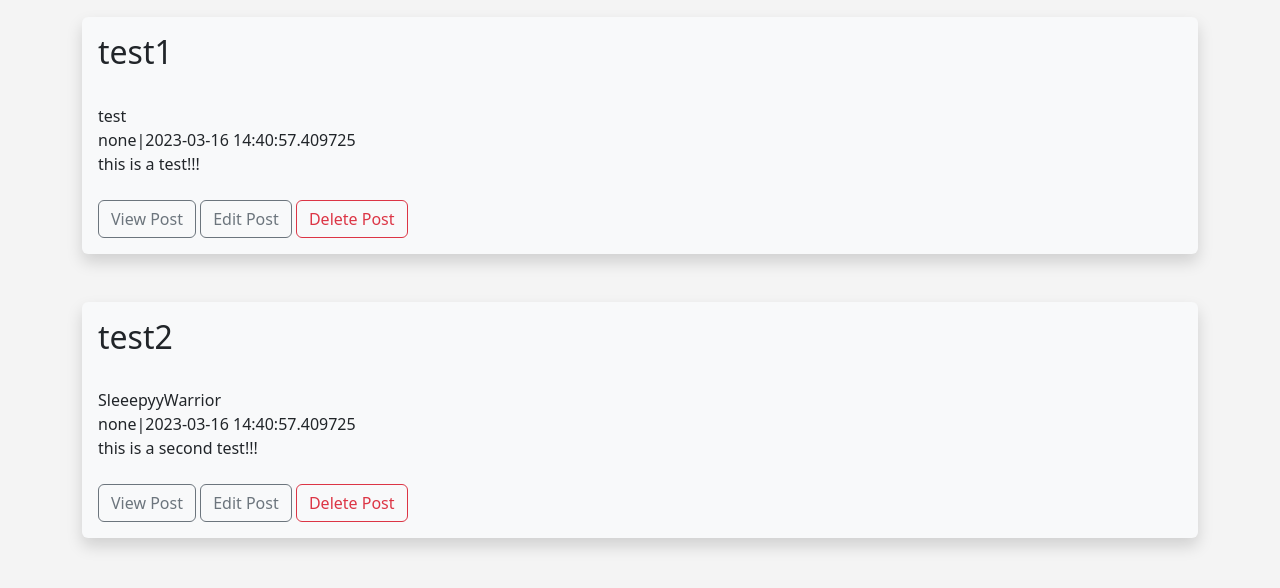
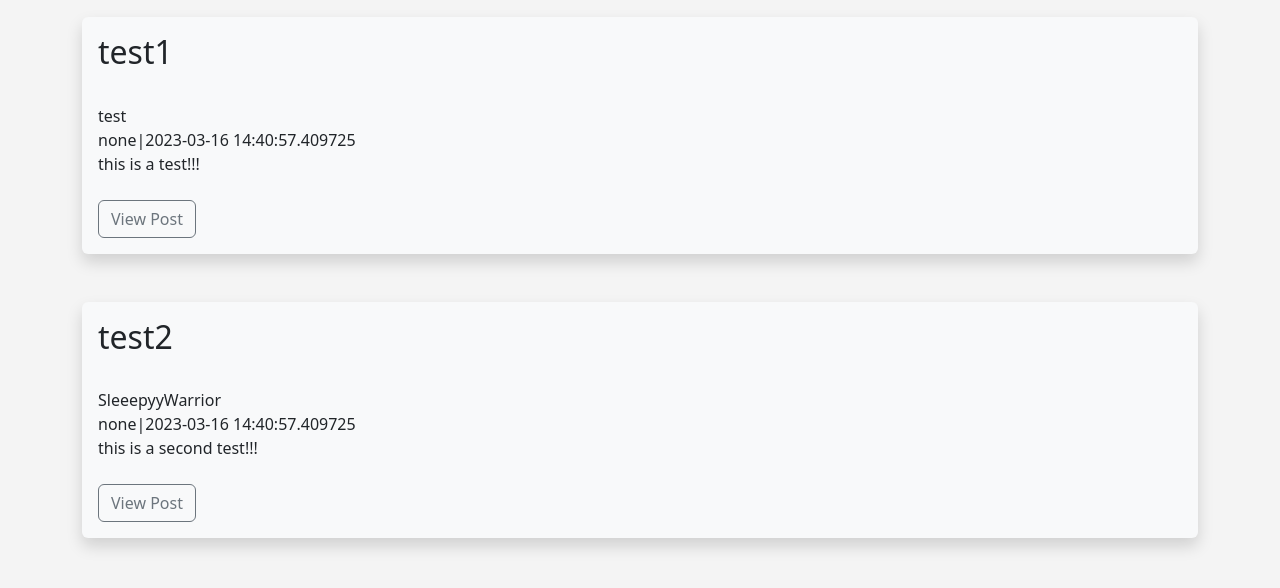
Before and after one commit to FallenRiser/Blog-app, a Flask app: page /posts in a window 1280 px wide. Shown: the part 133-721 px from the top of the page. Run offline with Flask 2, Linux system fonts and the light colour scheme; data comes from the database, SQL or seed files in the repository; both versions use the stored data as it was after the commit.

Commit message:
added functionalities that only user themselves can edit and delete their post

```diff
--- a/main.py
+++ b/main.py
@@ -163,36 +163,47 @@ def edit_post(id):
     form = PostForm()
     if form.validate_on_submit():
         post.title = form.title.data
-        post.author = form.author.data
         post.slug = form.slug.data
         post.content = form.content.data
-
         db.session.add(post)
         db.session.commit()
         flash("Post updated successfully")
         return redirect(url_for('post',id=post.id))
-    form.title.data = post.title
-    form.author.data = post.author
-    form.slug.data = post.slug
-    form.content.data = post.content
-    return render_template('edit_post.html',form=form)
+
+    if current_user.id == post.poster_id:
+        form.title.data = post.title
+        form.slug.data = post.slug
+        form.content.data = post.content
+        return render_template('edit_post.html',form=form)
+    else:
+        flash("You aren't authorized to update this post!!")
+        posts = Posts.query.order_by(Posts.date_posted and Posts.hidden == False)
+        return render_template('posts.html',posts = posts)
+
 
 
 @app.route('/post/delete/<int:id>')
 @login_required
 def delete_post(id):
+
     post_to_delete = Posts.query.get_or_404(id)
-
-    try:
-        db.session.delete(post_to_delete)
-        db.session.commit()
-        flash("Post deleted successfully")
+    id = current_user.id
+    if id == post_to_delete.poster_id:
+        try:
+            db.session.delete(post_to_delete)
+            db.session.commit()
+            flash("Post deleted successfully")
+            posts = Posts.query.order_by(Posts.date_posted and Posts.hidden == False)
+            return render_template('posts.html',posts = posts)
+        except:
+            flash("Oops something went wrong...")
+            posts = Posts.query.order_by(Posts.date_posted and Posts.hidden == False)
+            return render_template('posts.html',posts = posts)
+    else:
+        flash("You aren't authorized to delete this post!!!!")
         posts = Posts.query.order_by(Posts.date_posted and Posts.hidden == False)
         return render_template('posts.html',posts = posts)
-    except:
-        flash("Oops something went wrong...")
-        posts = Posts.query.order_by(Posts.date_posted and Posts.hidden == False)
-        return render_template('posts.html',posts = posts)
+
 
 @app.route('/Users/Add',methods=['POST','GET'])
 def add():
--- a/templates/edit_post.html
+++ b/templates/edit_post.html
@@ -14,9 +14,6 @@
             {{form.title.label(class="form-label")}}
             {{form.title(class="form-control")}}
             <br>
-            {{form.author.label(class="form-label")}}
-            {{form.author(class="form-control")}}
-            <br>
             {{form.slug.label(class="form-label")}}
             {{form.slug(class="form-control")}}
             <br>
--- a/templates/post.html
+++ b/templates/post.html
@@ -14,8 +14,10 @@
             {{ post.slug}}|{{post.date_posted}}<br>
             {{post.content}}<br>
       </div>
+      {% if post.poster.id == current_user.id %}
       <a href="{{url_for('edit_post',id = post.id)}}" class="btn btn-outline-secondary">Edit Post</a>
       <a href="{{url_for('delete_post',id = post.id)}}" class="btn btn-outline-danger">Delete Post</a>
+      {% endif %}
       <a href="{{ url_for('posts')}}" class="btn btn-outline-secondary">Back to blog</a>
 
 {% endblock %}
--- a/templates/posts.html
+++ b/templates/posts.html
@@ -18,9 +18,11 @@
             {{post.content}}
             <br><br>
             <a href="{{url_for('post',id = post.id)}}" class="btn btn-outline-secondary">View Post</a>
+            {% if post.poster.id == current_user.id %}
             <a href="{{url_for('edit_post',id = post.id)}}" class="btn btn-outline-secondary">Edit Post</a>
             <a href="{{url_for('delete_post',id = post.id)}}" class="btn btn-outline-danger">Delete Post</a>
-      </div>
+            {% endif %}
+          </div>
       {% endfor %}
 
 {% endblock %}
```
Also changed, not shown: BlogApp.db.
